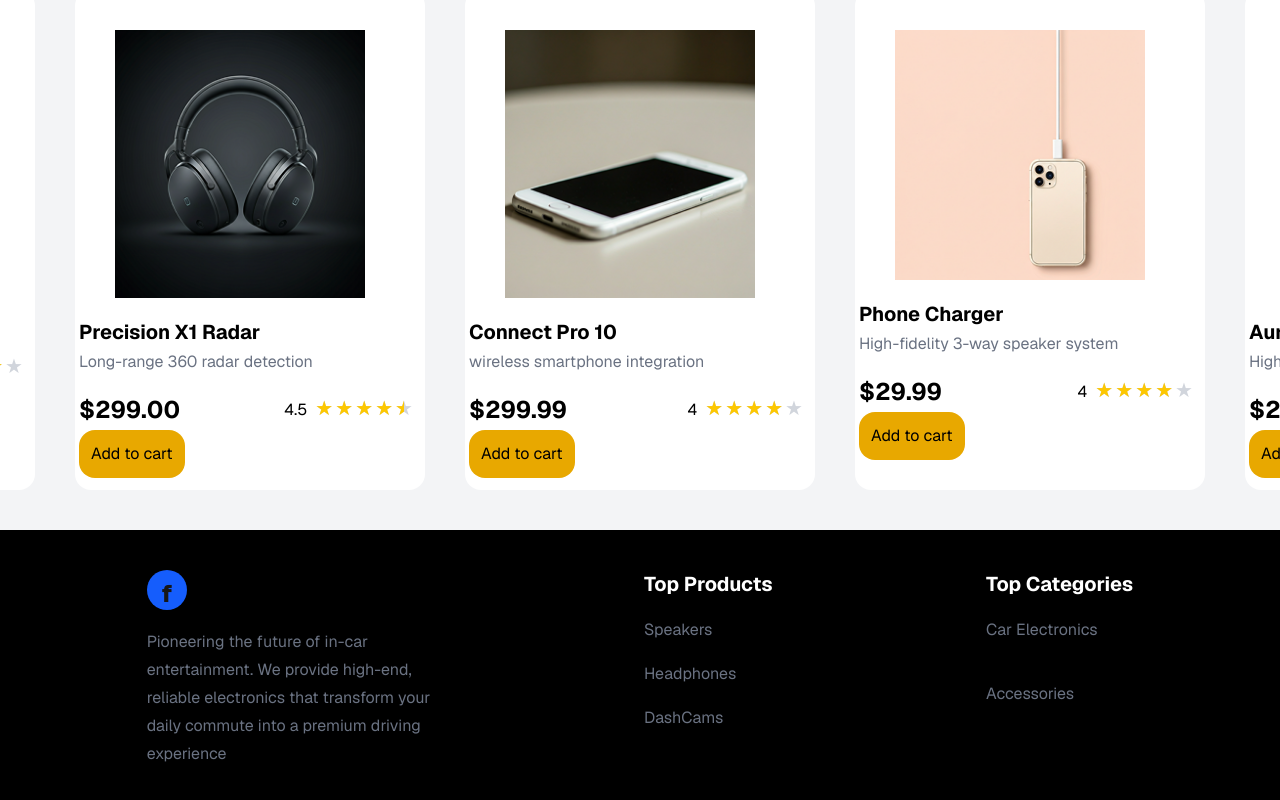
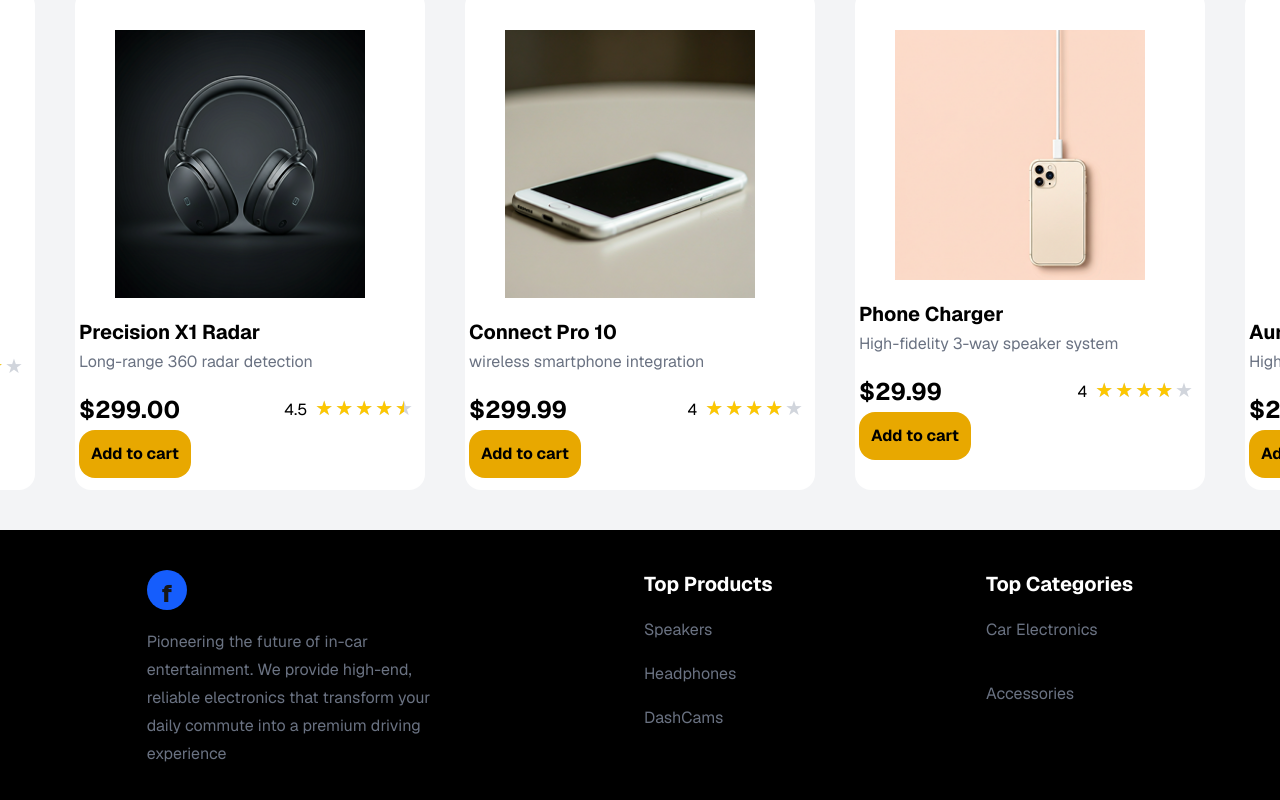
Before and after one commit to HenryPhan05/MapleGood, a Next.js app: page /user in a window 1280 px wide. Shown: the part 908-1708 px from the top of the page. Built offline with nearby package versions, Linux system fonts and the light colour scheme.

Commit message:
updated add button

```diff
--- a/app/user/page.tsx
+++ b/app/user/page.tsx
@@ -129,7 +129,7 @@ export default function homepageUser() {
                       <StarRating rate={product.rate} />
                     </div>
                   </div>
-                  <button className="text-black mt-1 ml-1 p-3 rounded-2xl hover:opacity-80 hover:cursor-pointer" style={{ backgroundColor: "#E8A800" }}>Add to cart</button>
+                  <button className="text-black mt-1 ml-1 p-3 rounded-2xl hover:opacity-80 hover:cursor-pointer font-bold" style={{ backgroundColor: "#E8A800" }}>Add to cart</button>
                 </div>
               ))}
             </div>
```
